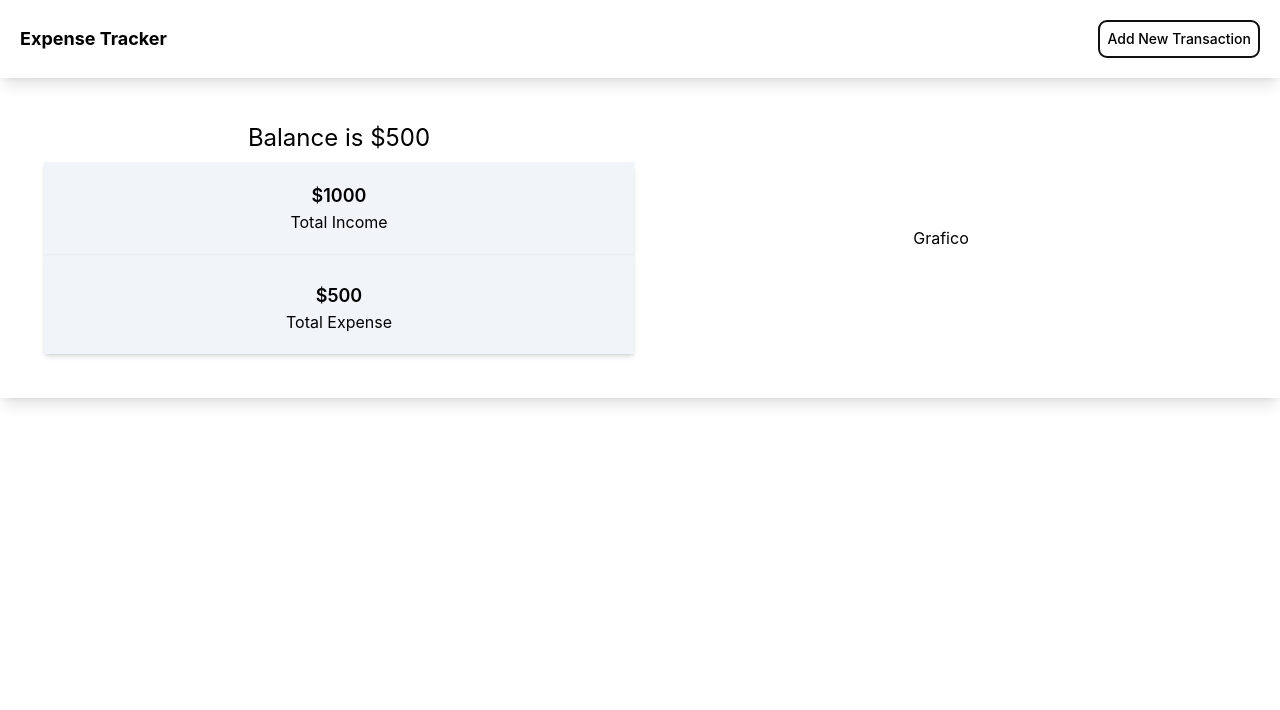
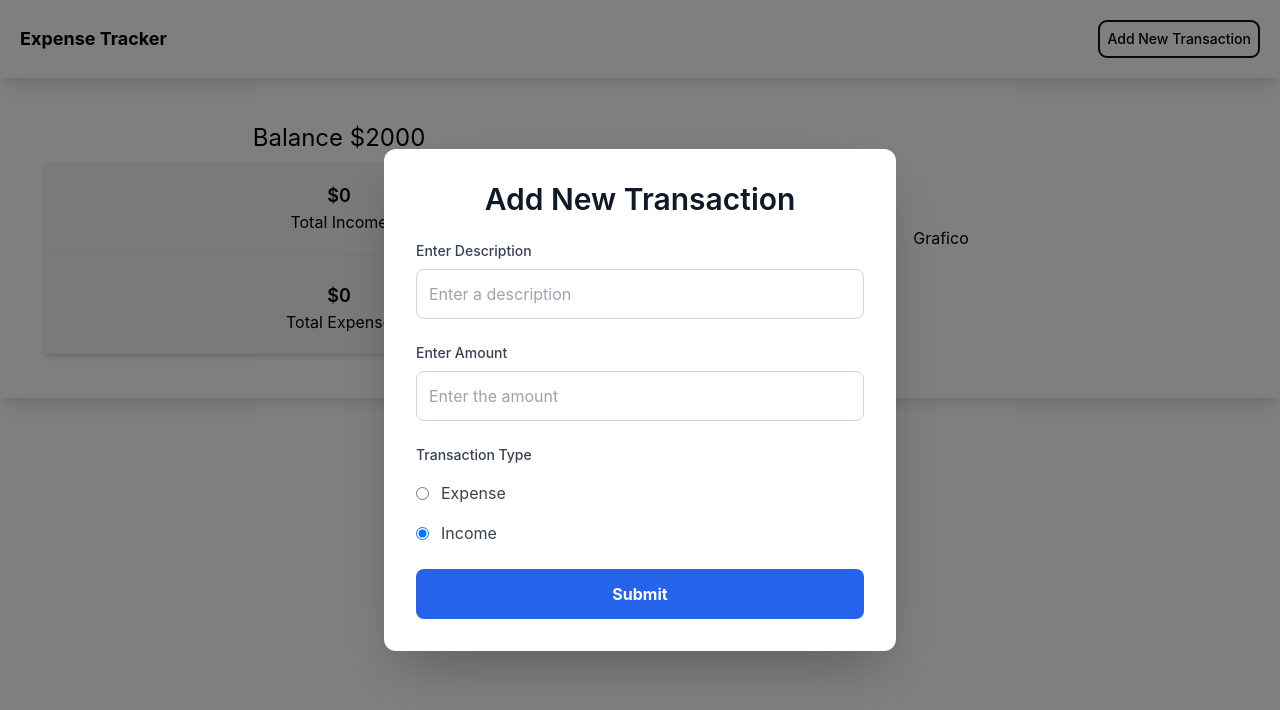
Before and after one commit to JoaDelVecchio/expense-tracker, a React (Vite) app: page / in a window 1280 px wide. Both pictures are taken after a click on the button "Add New Transaction". Shown: the top 710 px of the page. Built offline with nearby package versions, Linux system fonts and the light colour scheme.

Commit message:
Add functionality to the form

```diff
--- a/src/App.tsx
+++ b/src/App.tsx
@@ -1,12 +1,30 @@
+import { useState } from "react";
+import { Expenses as ExpensesType } from "./types/expenses";
 import "./App.css";
 import Navbar from "./components/Navbar";
 import Tracker from "./components/Tracker";
+import TransactionForm from "./components/TransactionForm";
 
 function App() {
+  const [expensesData, setExpensesData] = useState<ExpensesType>({
+    balance: 2000,
+    income: 0,
+    expense: 0,
+  });
+  const [isOpen, setIsOpen] = useState(false);
+  const handleNewTransaction = () => {
+    setIsOpen(!isOpen);
+  };
+
   return (
     <div className="flex flex-col h-full">
-      <Navbar />
-      <Tracker />
+      <Navbar
+        handleNewTransaction={handleNewTransaction}
+        expensesData={expensesData}
+        setExpensesData={setExpensesData}
+      />
+      {isOpen && <TransactionForm setExpensesData={setExpensesData} />}
+      <Tracker expensesData={expensesData} />
     </div>
   );
 }
--- a/src/components/Navbar.tsx
+++ b/src/components/Navbar.tsx
@@ -1,5 +1,14 @@
-const Navbar = () => {
-  const handleNewTransaction = () => {};
+import { Expenses as ExpensesType } from "../types/expenses";
+
+const Navbar = ({
+  handleNewTransaction,
+  expensesData,
+  setExpensesData,
+}: {
+  handleNewTransaction: () => void;
+  expensesData: ExpensesType;
+  setExpensesData: React.Dispatch<React.SetStateAction<ExpensesType>>;
+}) => {
   return (
     <header className="shadow-lg w-full flex justify-between items-center p-5">
       <h1 className="font-bold text-lg">Expense Tracker</h1>
--- a/src/components/Tracker.tsx
+++ b/src/components/Tracker.tsx
@@ -1,15 +1,20 @@
-const Tracker = () => {
+import { Expenses as ExpensesType } from "../types/expenses";
+const Tracker = ({ expensesData }: { expensesData: ExpensesType }) => {
   return (
     <main className="shadow-lg flex justify-between gap-3 p-11">
       <div className="flex-1 gap-2 flex flex-col justify-center items-center ">
-        <h2 className="text-2xl">Balance is $500</h2>
+        <h2 className="text-2xl">Balance ${expensesData.balance}</h2>
         <div className="flex flex-col gap-2 w-full shadow-md bg-slate-100">
           <div className="flex flex-col shadow-sm justify-center items-center p-5">
-            <span className="font-semibold text-lg">$1000</span>
+            <span className="font-semibold text-lg">
+              ${expensesData.income}
+            </span>
             <span>Total Income</span>
           </div>
           <div className="flex flex-col shadow-sm justify-center items-center p-5">
-            <span className="font-semibold text-lg">$500</span>
+            <span className="font-semibold text-lg">
+              ${expensesData.expense}
+            </span>
             <span>Total Expense</span>
           </div>
         </div>
--- a/src/components/TransactionForm.tsx
+++ b/src/components/TransactionForm.tsx
@@ -1,5 +1,150 @@
-const TransactionForm = () => {
-  return <div>TransactionForm</div>;
+import { useState } from "react";
+import {
+  Expenses as ExpensesType,
+  Transaction as TransactionType,
+} from "../types/expenses";
+
+const TransactionForm = ({
+  setExpensesData,
+}: {
+  setExpensesData: React.Dispatch<React.SetStateAction<ExpensesType>>;
+}) => {
+  const [transactionData, setTransactionData] = useState<TransactionType>({
+    description: "",
+    amount: 0,
+    operation: "income",
+  });
+
+  const handleChanges = (e: React.ChangeEvent<HTMLInputElement>) => {
+    const { name, value } = e.target;
+
+    setTransactionData((prev) => ({
+      ...prev,
+      [name]: name === "amount" ? parseFloat(value) || 0 : value, // Handle "amount" separately
+    }));
+  };
+
+  const handleSubmit = (e: React.FormEvent) => {
+    e.preventDefault();
+
+    // Basic validation
+    if (!transactionData.description || transactionData.amount <= 0) {
+      alert("Please provide a valid description and amount.");
+      return;
+    }
+
+    // Update the parent state
+    setExpensesData((prev) =>
+      transactionData.operation === "income"
+        ? {
+            balance: prev.balance + transactionData.amount,
+            income: prev.income + transactionData.amount,
+            expense: prev.expense,
+          }
+        : {
+            balance: prev.balance - transactionData.amount,
+            income: prev.income,
+            expense: prev.expense + transactionData.amount,
+          }
+    );
+
+    // Reset the form
+    setTransactionData({
+      description: "",
+      amount: 0,
+      operation: "income",
+    });
+  };
+
+  return (
+    <div className="fixed inset-0 flex items-center justify-center bg-black/50 z-50">
+      <form
+        onSubmit={handleSubmit}
+        className="w-[90%] max-w-lg bg-white rounded-xl shadow-2xl p-8"
+      >
+        <p className="text-3xl font-semibold text-center mb-6 text-gray-900">
+          Add New Transaction
+        </p>
+
+        {/* Description Input */}
+        <label
+          htmlFor="description"
+          className="block text-sm font-medium text-gray-700 mb-2"
+        >
+          Enter Description
+        </label>
+        <input
+          id="description"
+          name="description"
+          type="text"
+          value={transactionData.description}
+          onChange={handleChanges}
+          placeholder="Enter a description"
+          className="w-full border bg-white border-gray-300 rounded-lg p-3 mb-6 focus:outline-none focus:ring-4 focus:ring-blue-500"
+        />
+
+        {/* Amount Input */}
+        <label
+          htmlFor="amount"
+          className="block text-sm font-medium text-gray-700 mb-2"
+        >
+          Enter Amount
+        </label>
+        <input
+          id="amount"
+          name="amount"
+          value={transactionData.amount || ""}
+          onChange={handleChanges}
+          type="number"
+          placeholder="Enter the amount"
+          className="w-full border bg-white border-gray-300 rounded-lg p-3 mb-6 focus:outline-none focus:ring-4 focus:ring-blue-500"
+        />
+
+        {/* Radio Buttons */}
+        <fieldset className="mb-6">
+          <legend className="text-sm font-medium text-gray-700 mb-4">
+            Transaction Type
+          </legend>
+          <div className="flex items-center mb-4">
+            <input
+              id="expense"
+              name="operation"
+              type="radio"
+              value="expense"
+              onChange={handleChanges}
+              checked={transactionData.operation === "expense"}
+              className="mr-3 focus:ring-blue-500"
+            />
+            <label htmlFor="expense" className="text-gray-700">
+              Expense
+            </label>
+          </div>
+          <div className="flex items-center">
+            <input
+              id="income"
+              name="operation"
+              type="radio"
+              value="income"
+              onChange={handleChanges}
+              checked={transactionData.operation === "income"}
+              className="mr-3 focus:ring-blue-500"
+            />
+            <label htmlFor="income" className="text-gray-700">
+              Income
+            </label>
+          </div>
+        </fieldset>
+
+        {/* Submit Button */}
+        <button
+          type="submit"
+          className="w-full bg-blue-600 text-white font-bold py-3 rounded-lg hover:bg-blue-700 focus:outline-none focus:ring-4 focus:ring-blue-500"
+        >
+          Submit
+        </button>
+      </form>
+    </div>
+  );
 };
 
 export default TransactionForm;
--- /dev/null
+++ b/src/types/expenses.ts
@@ -0,0 +1,11 @@
+export type Expenses = {
+  balance: number;
+  income: number;
+  expense: number;
+};
+
+export type Transaction = {
+  description: string;
+  amount: number;
+  operation: "income" | "expense";
+};
```
